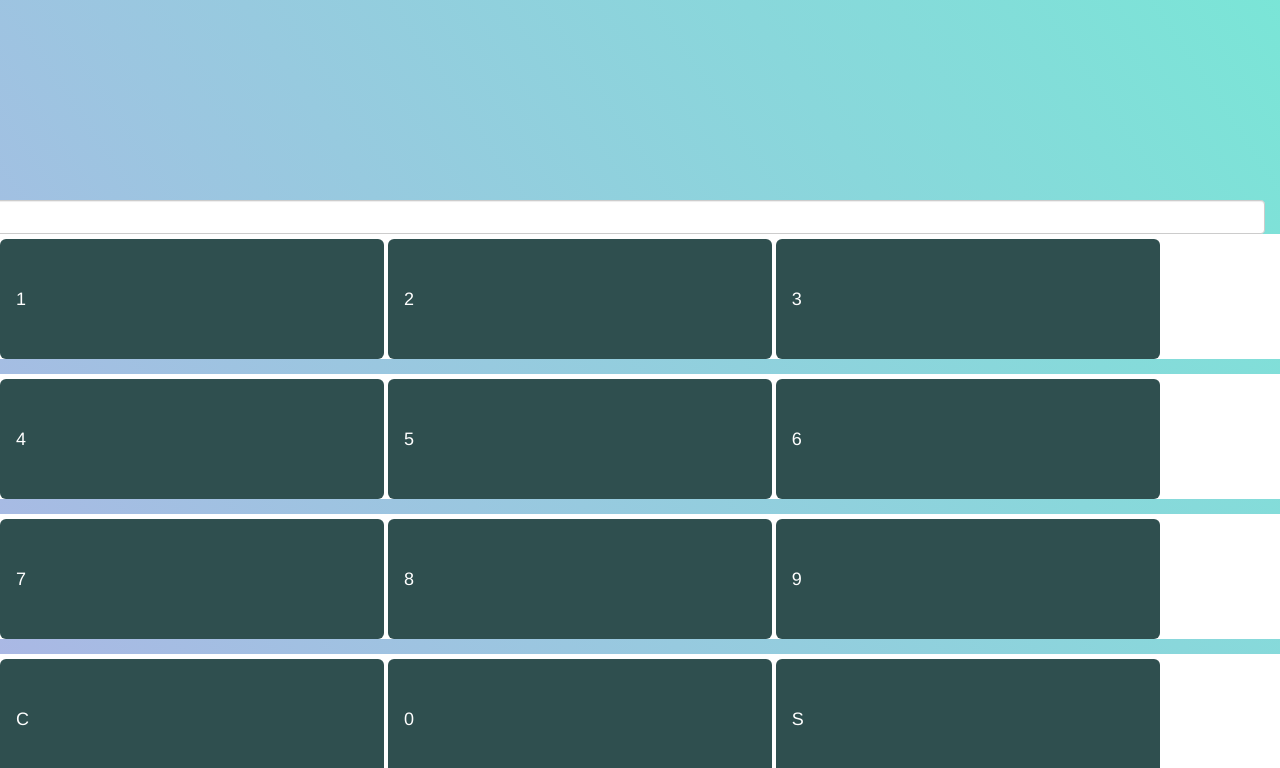
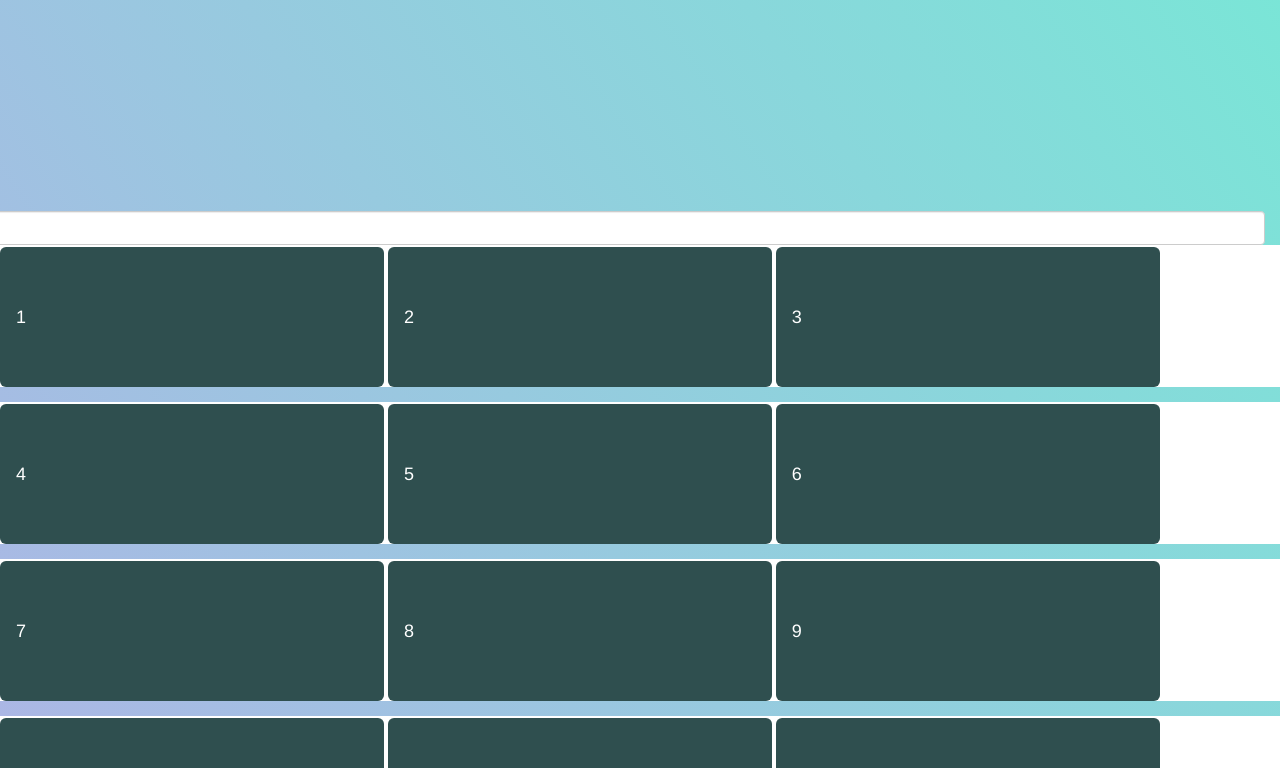
Before and after one commit to abdoulakram/inputpass, a Flask app: page / in a window 1280 px wide. Shown: the part 332-1100 px from the top of the page. Run offline with Flask 2, Linux system fonts and the light colour scheme; some libraries are stand-ins or nearby versions.

Commit message:
first commit

```diff
--- a/templates/password.html
+++ b/templates/password.html
@@ -9,34 +9,34 @@
       </head>
    <body>
 
-        <div   class="container ">
+        <div   class="container " style="margin:50px 0 2em 0;">
 
            <div  class="row container-fluid">
             <div class="full-width-div">
           <form action="/envoi" method="POST">
-          <input id="input" name="password" class="row form-control" style="text-align:right;color:back;font-size:35px;"  type="password" />
+          <input id="input" name="password" class="row form-control" style="text-align:right;color:back;font-size:32px;"  type="password" />
 
 
 
           <div class="form-group" style="background-color:white;">
-            <button type="button" onclick="PressButton(this)" style="margin-top:5px;width:30%;height:120px;background-color:darkslategrey;color:white;outline:none;" class="btn-lg">1</button>
-            <button type="button" onclick="PressButton(this)" style="margin-top:5px;width:30%;height:120px;background-color:darkslategrey;color:white;outline:none;" class="btn-lg">2</button>
-            <button type="button" onclick="PressButton(this)" style="margin-top:5px;width:30%;height:120px;background-color:darkslategrey;color:white;outline:none;" class="btn-lg">3</button>
+            <button type="button" onclick="PressButton(this)" style="margin-top:2px;width:30%;height:140px;background-color:darkslategrey;color:white;outline:none;" class="btn-lg">1</button>
+            <button type="button" onclick="PressButton(this)" style="margin-top:2px;width:30%;height:140px;background-color:darkslategrey;color:white;outline:none;" class="btn-lg">2</button>
+            <button type="button" onclick="PressButton(this)" style="margin-top:2px;width:30%;height:140px;background-color:darkslategrey;color:white;outline:none;" class="btn-lg">3</button>
           </div>
           <div class="form-group" style="background-color:white;">
-            <button type="button"  onclick="PressButton(this)" style="margin-top:5px;width:30%;height:120px;background-color:darkslategrey;color:white;outline:none;" class="btn-lg">4</button>
-            <button type="button" onclick="PressButton(this)"  style="margin-top:5px;width:30%;height:120px;background-color:darkslategrey;color:white;outline:none;" class="btn-lg">5</button>
-            <button type="button"  onclick="PressButton(this)" style="margin-top:5px;width:30%;height:120px;background-color:darkslategrey;color:white;outline:none;" class="btn-lg">6</button>
+            <button type="button"  onclick="PressButton(this)" style="margin-top:2px;width:30%;height:140px;background-color:darkslategrey;color:white;outline:none;" class="btn-lg">4</button>
+            <button type="button" onclick="PressButton(this)"  style="margin-top:2px;width:30%;height:140px;background-color:darkslategrey;color:white;outline:none;" class="btn-lg">5</button>
+            <button type="button"  onclick="PressButton(this)" style="margin-top:2px;width:30%;height:140px;background-color:darkslategrey;color:white;outline:none;" class="btn-lg">6</button>
          </div>
          <div class="form-group" style="background-color:white;">
-            <button type="button" onclick="PressButton(this)"  style="margin-top:5px;width:30%;height:120px;background-color:darkslategrey;color:white;outline:none;" class="btn-lg">7</button>
-            <button type="button" onclick="PressButton(this)" style="margin-top:5px;width:30%;height:120px;background-color:darkslategrey;color:white;outline:none;" class="btn-lg">8</button>
-            <button type="button" onclick="PressButton(this)"  style="margin-top:5px;width:30%;height:120px;background-color:darkslategrey;color:white;outline:none;" class="btn-lg">9</button>
+            <button type="button" onclick="PressButton(this)"  style="margin-top:2px;width:30%;height:140px;background-color:darkslategrey;color:white;outline:none;" class="btn-lg">7</button>
+            <button type="button" onclick="PressButton(this)" style="margin-top:2px;width:30%;height:140px;background-color:darkslategrey;color:white;outline:none;" class="btn-lg">8</button>
+            <button type="button" onclick="PressButton(this)"  style="margin-top:2px;width:30%;height:140px;background-color:darkslategrey;color:white;outline:none;" class="btn-lg">9</button>
          </div>
          <div class="form-group" style="background-color:white;">
-           <button type="button"  onclick="clearLast()" style="margin-top:5px;width:30%;height:120px;background-color:darkslategrey;color:white;outline:none;" class="btn-lg">C</button>
-            <button type="button" onclick="PressButton(this)"  style="margin-top:5px;width:30%;height:120px;background-color:darkslategrey;color:white;outline:none;" class="btn-lg">0</button>
-            <button type="button"  onclick="ClearAll()" style="margin-top:5px;width:30%;height:120px;background-color:darkslategrey;color:white;outline:none;" class="btn-lg">S</button>
+           <button type="button"  onclick="clearLast()" style="margin-top:2px;width:30%;height:140px;background-color:darkslategrey;color:white;outline:none;" class="btn-lg">C</button>
+            <button type="button" onclick="PressButton(this)"  style="margin-top:2px;width:30%;height:140px;background-color:darkslategrey;color:white;outline:none;" class="btn-lg">0</button>
+            <button type="button"  onclick="ClearAll()" style="margin-top:2px;width:30%;height:140px;background-color:darkslategrey;color:white;outline:none;" class="btn-lg">S</button>
          </div>
          </div >
         <div class="form-group">
```
